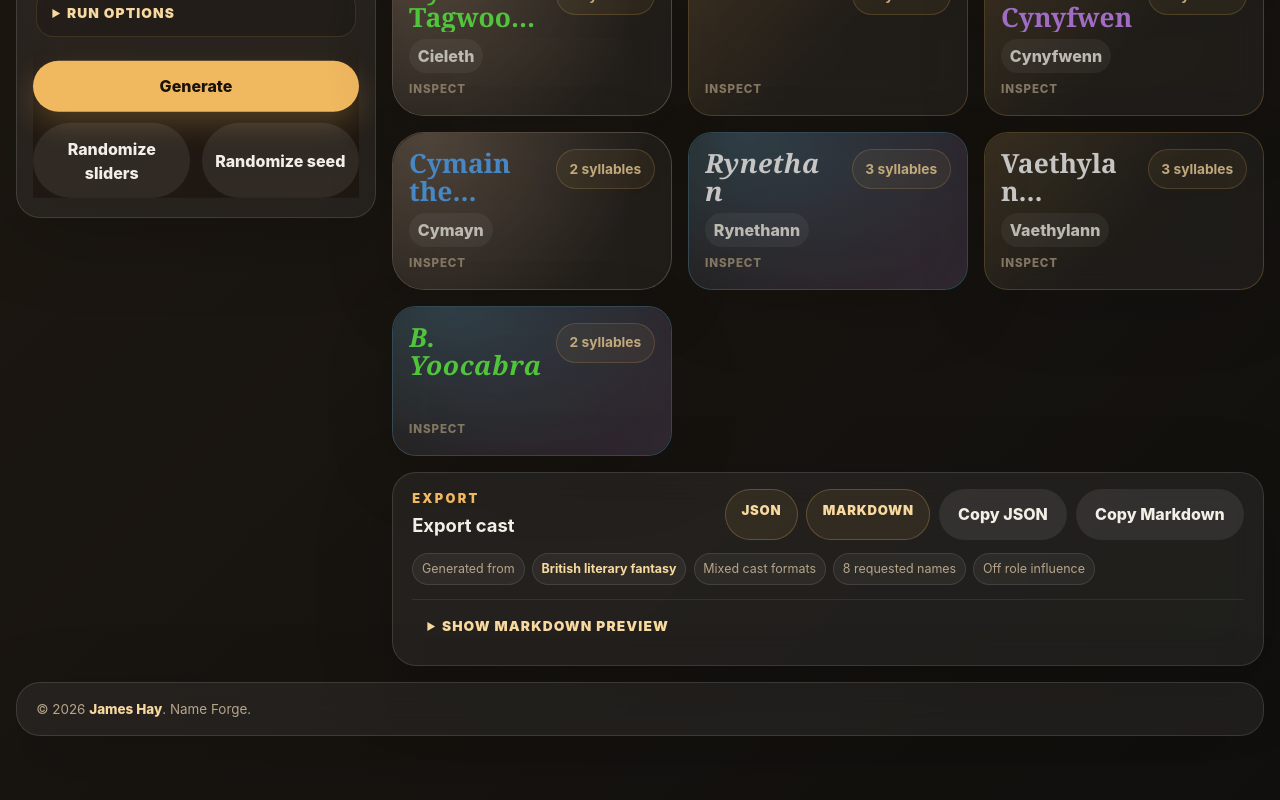
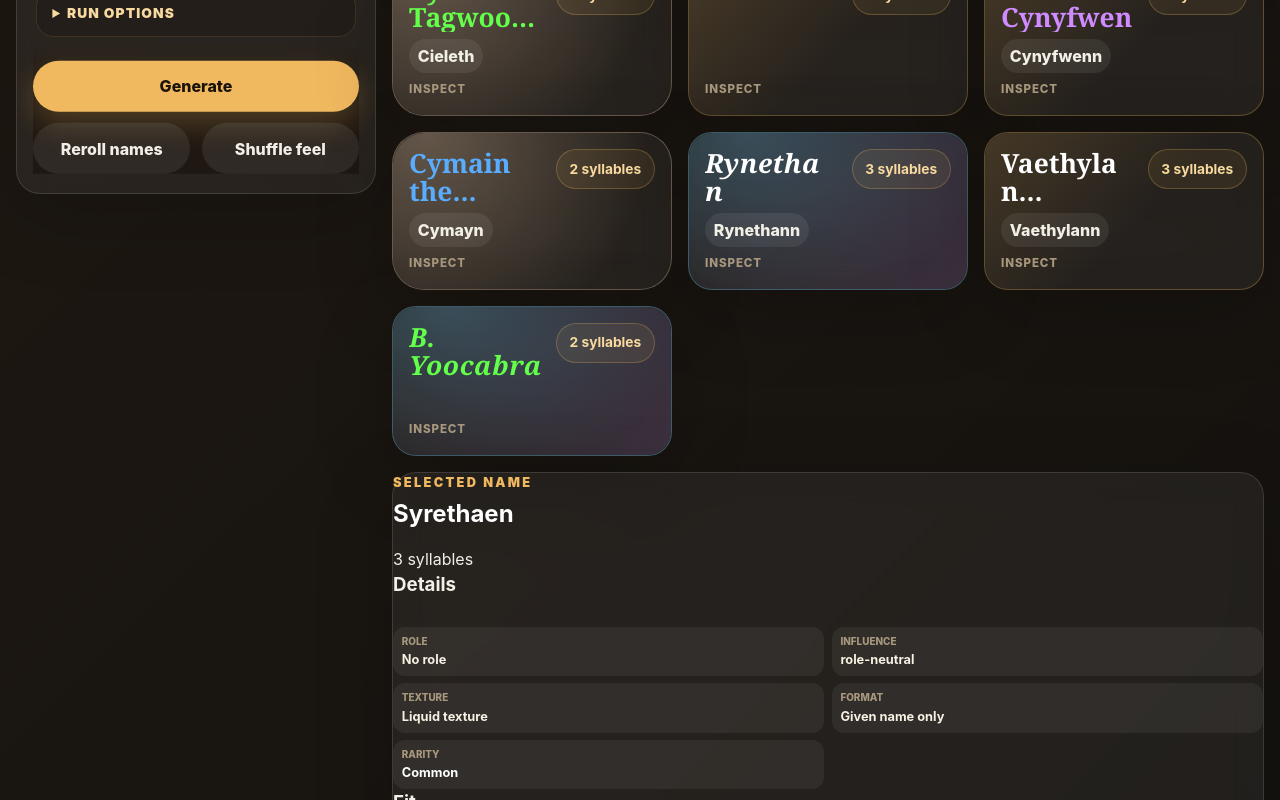
Before and after one commit to jaahay/name-forge, a React (Vite) app: page / in a window 1280 px wide. Shown: the part 620-1420 px from the top of the page. Built offline with nearby package versions, Linux system fonts and the light colour scheme.

Commit message:
Rename reroll controls and use name inspector

```diff
--- a/src/ui/GeneratorView.tsx
+++ b/src/ui/GeneratorView.tsx
@@ -6,7 +6,7 @@ import type { CastRole, CastRolePresetKind, GeneratedEnsemble, GenerationSetting
 import type { NamingModeConfig } from './modes';
 import { scoreControls, type ControlKey } from './presentation';
 import { ScoreControl } from './ScoreControl';
-import { NameCard } from './NameCard';
+import { NameCard, NameInspector } from './NameCard';
 
 interface GeneratorViewProps {
   mode: NamingModeConfig;
@@ -188,19 +188,20 @@ export function GeneratorView({
 
           <div className="actions" aria-label="Generation actions">
             <button type="submit">Generate</button>
-            <button type="button" className="secondary" onClick={onRandomizeSliders}>Randomize sliders</button>
-            <button type="button" className="secondary" onClick={onRandomizeSeed}>Randomize seed</button>
+            <button type="button" className="secondary" onClick={onRandomizeSeed}>Reroll names</button>
+            <button type="button" className="secondary" onClick={onRandomizeSliders}>Shuffle feel</button>
           </div>
         </form>
 
         <section className="output" aria-live="polite">
           {selectedName ? (
             <div className="results-layout">
-              <div className="name-grid has-selection" aria-label="Generated names">
+              <div className="name-grid" aria-label="Generated names">
                 {ensemble.names.map((name) => (
                   <NameCard key={name.id} name={name} isSelected={name.id === selectedNameKey} onSelect={setSelectedNameId} />
                 ))}
               </div>
+              <NameInspector name={selectedName} />
             </div>
           ) : (
             <div className="empty-state panel">Generate names to fill this cast.</div>
```
